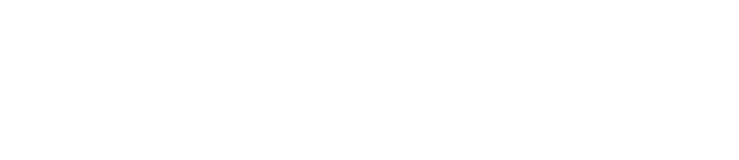
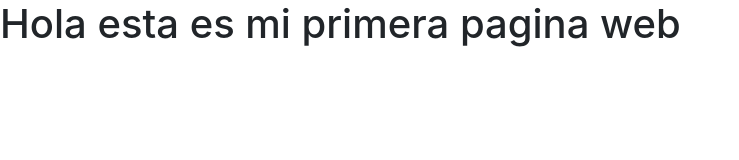
Before and after one commit to Stiven-Orrego/LenguajesD, a plain HTML site: page index.html in a window 1280 px wide. Shown: the whole page, without its empty margins (0-739 px from the left). Drawn offline with nearby package versions, Linux system fonts and the light colour scheme.

Commit message:
cambio 2 añadir bootstrap sobre el index

```diff
--- a/index.html
+++ b/index.html
@@ -5,9 +5,12 @@
     <meta charset="UTF-8">
     <meta http-equiv="X-UA-Compatible" content="IE=edge">
     <meta name="viewport" content="width=device-width, initial-scale=1.0">
+    <link rel="stylesheet" href="https://stackpath.bootstrapcdn.com/bootstrap/4.3.1/css/bootstrap.min.css" integrity="sha384-ggOyR0iXCbMQv3Xipma34MD+dH/1fQ784/j6cY/iJTQUOhcWr7x9JvoRxT2MZw1T" crossorigin="anonymous">
+    <script src="https://stackpath.bootstrapcdn.com/bootstrap/4.3.1/js/bootstrap.min.js" integrity="sha384-JjSmVgyd0p3pXB1rRibZUAYoIIy6OrQ6VrjIEaFf/nJGzIxFDsf4x0xIM+B07jRM" crossorigin="anonymous"></script>
     <title>Document</title>
 </head>
 
 <body>
+    <h1>Hola esta es mi primera pagina web</h1>
 </body>
 </html>
```
